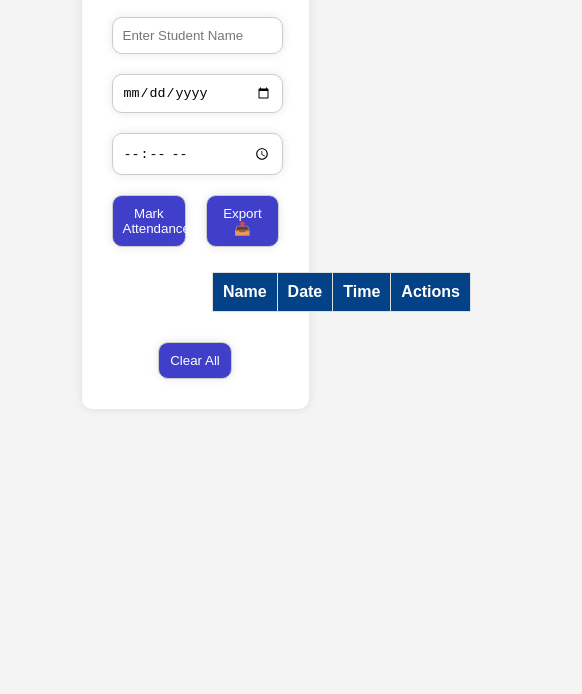
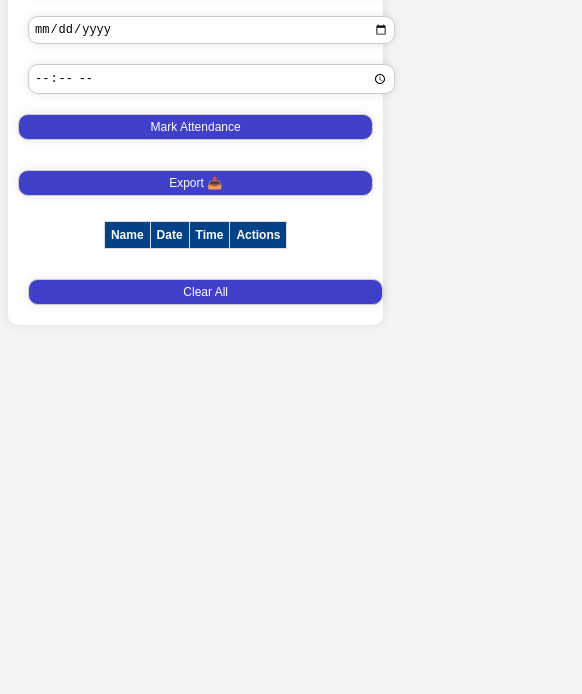
Before and after one commit to abdullah123238/Attendance-System, a plain HTML site: page index.html in a window 390 px wide. Shown: the part 150-844 px from the top of the page, 582 px wide, since content can reach past the window. Drawn offline with Linux system fonts and the light colour scheme.

Commit message:
Attendance system

```diff
--- a/style.css
+++ b/style.css
@@ -99,3 +99,77 @@ button:hover{
     margin-top: 30px;
     width: 40%;
 }
+
+@media (max-width: 1024px) {
+    .container {
+        width: 80%;
+    }
+
+    input, button {
+        width: 80%;
+        padding: 8px;
+        font-size: 14px;
+    }
+
+    .buttons {
+        flex-direction: column;
+        gap: 10px;
+    }
+
+    table {
+        width: 100%;
+    }
+}
+
+@media (max-width: 768px) {
+    .container {
+        width: 90%;
+        padding: 15px;
+    }
+
+    input, button {
+        width: 100%;
+        padding: 6px;
+        font-size: 13px;
+    }
+
+    .clearButton {
+        width: 100%;
+    }
+
+    .tbbb {
+        width: 100%;
+        overflow-x: auto;
+    }
+
+    table {
+        font-size: 13px;
+        width: 100%;
+    }
+
+    th, td {
+        padding: 8px;
+    }
+}
+
+@media (max-width: 480px) {
+    .container {
+        width: 95%;
+        padding: 10px;
+    }
+
+    input, button {
+        width: 100%;
+        padding: 5px;
+        font-size: 12px;
+    }
+
+    button, .clearButton {
+        width: 100%;
+    }
+
+    th, td {
+        font-size: 12px;
+        padding: 6px;
+    }
+}
```
